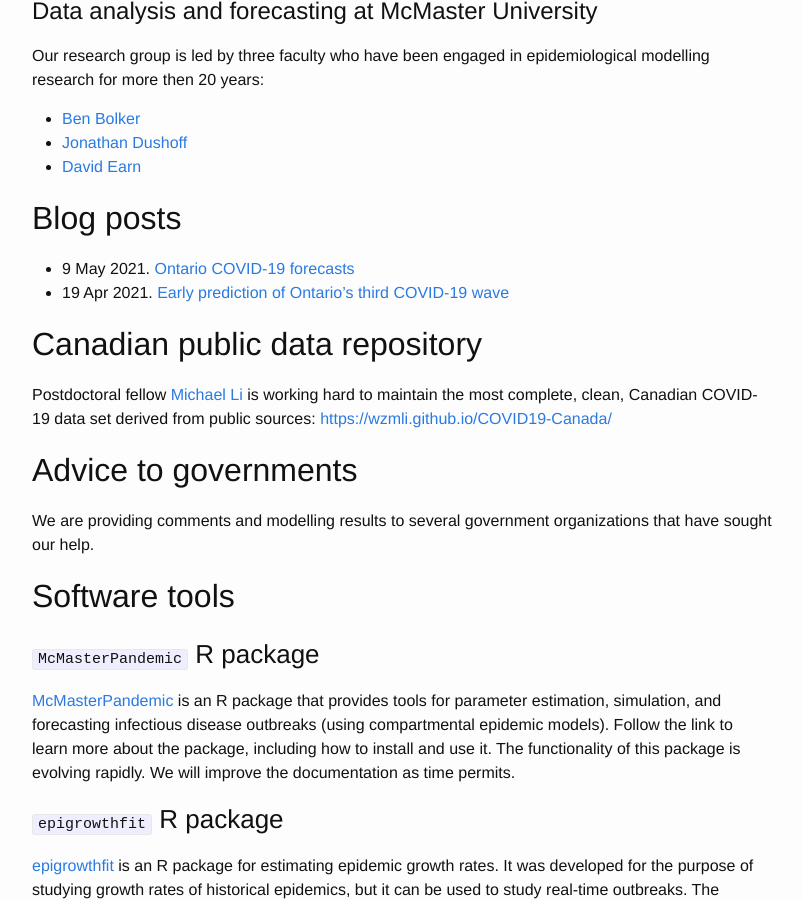
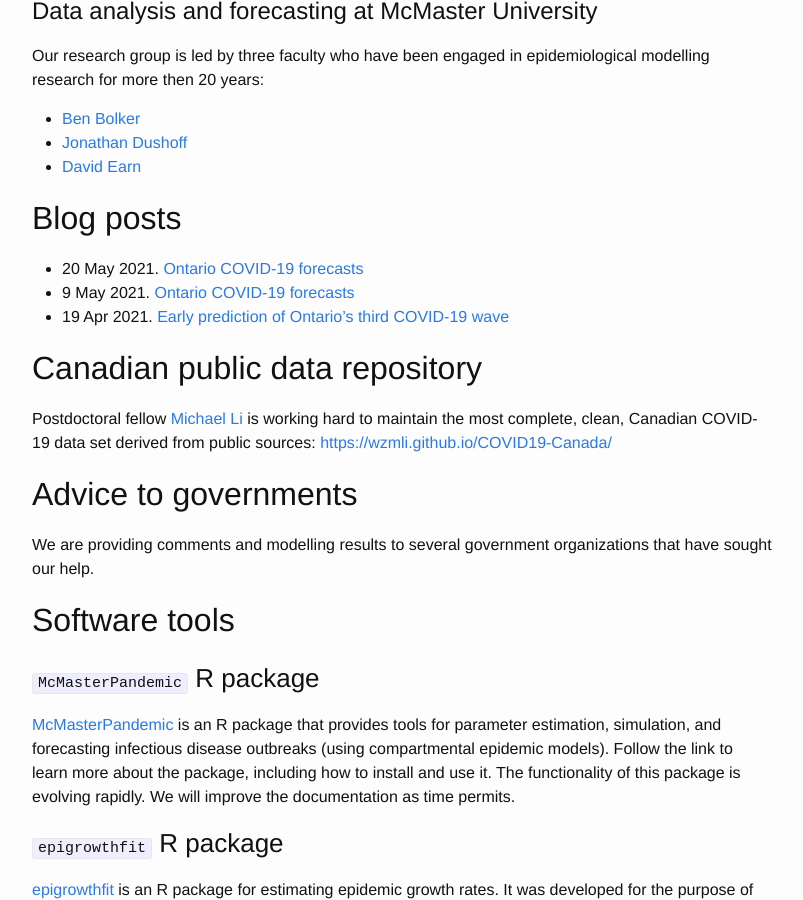
Before and after one commit to mac-theobio/mac-theobio.github.io, a Jekyll site: the page built from covid-19/index.md, in a window 1280 px wide and 900 px high, scrolled down 380 px. Shown: the whole window, without its empty margins (238-1041 px from the left). Built offline with Jekyll 4.4.1, drawn with Linux system fonts in a browser that asks for light colours.

Commit message:
Link to new blog

```diff
--- a/covid-19/index.md
+++ b/covid-19/index.md
@@ -13,6 +13,7 @@
 
 ## Blog posts
 
+-  20 May 2021. [Ontario COVID-19 forecasts](https://mac-theobio.github.io/forecasts/outputs/McMasterOntarioForecastsBlog2021-05-20)
 -  9 May 2021. [Ontario COVID-19 forecasts](https://mac-theobio.github.io/forecasts/outputs/McMasterOntarioForecastsBlog2021-05-09)
 - 19 Apr 2021. [Early prediction of Ontario’s third COVID-19 wave](https://mac-theobio.github.io/forecasts/outputs/ON_accuracy.html)
 
```
